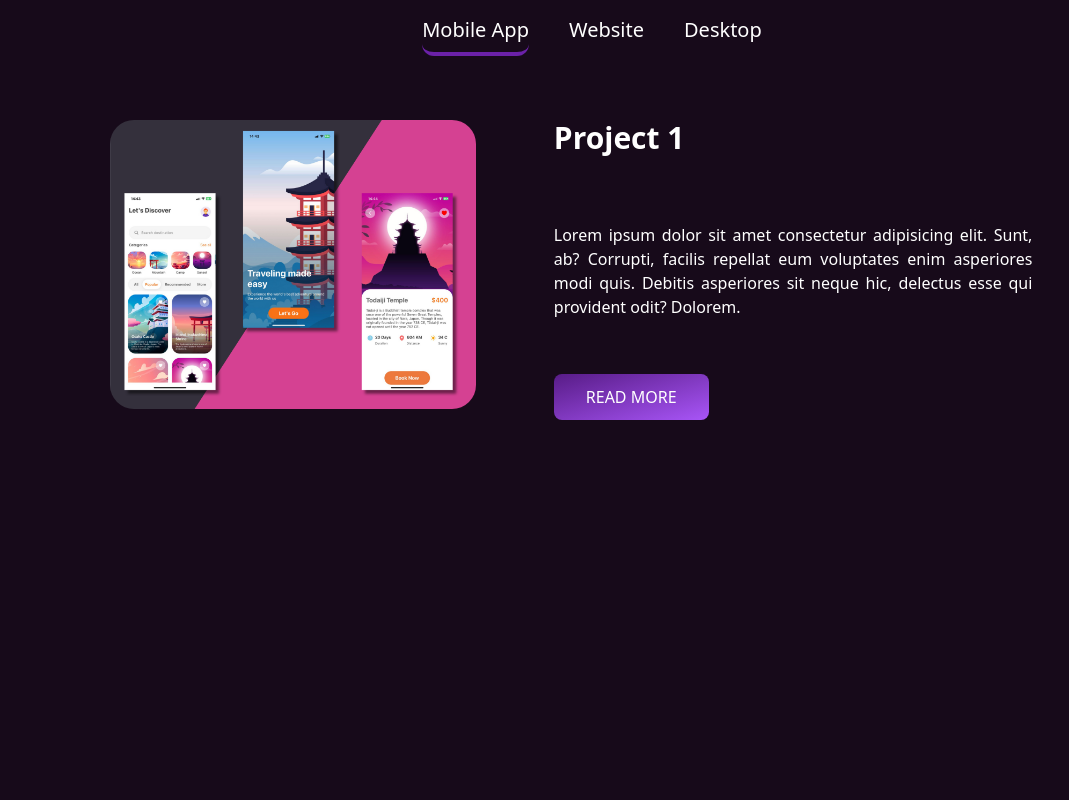
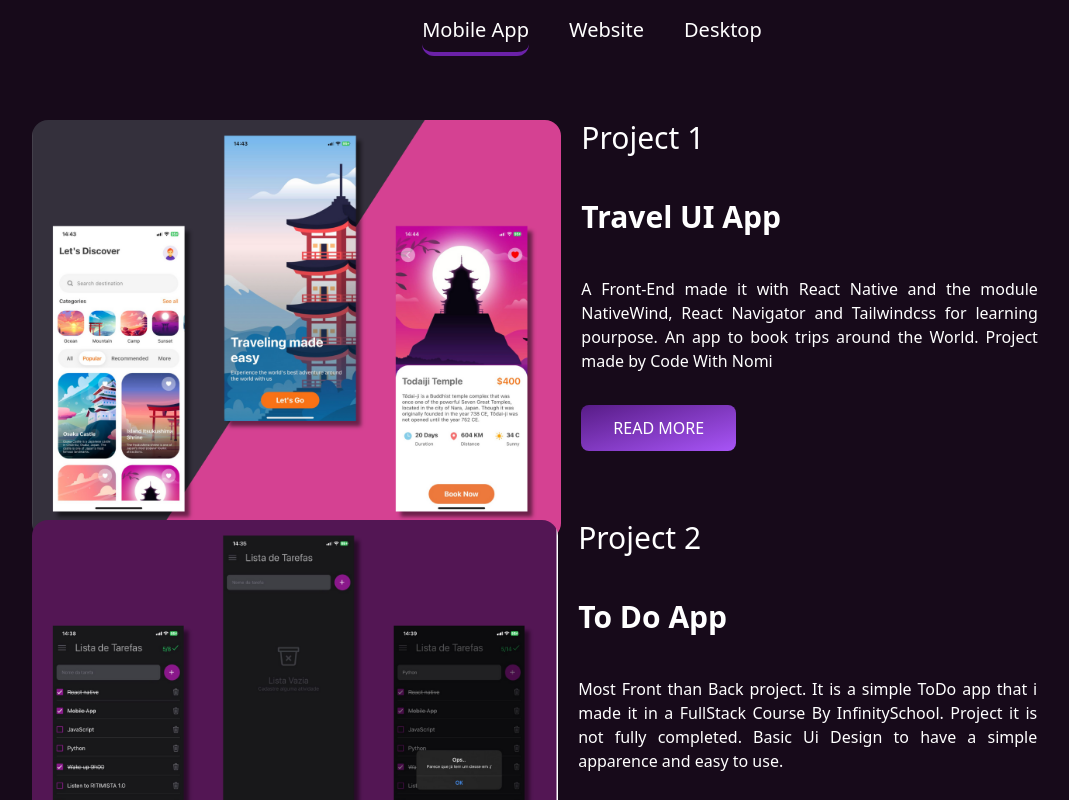
Before and after one commit to nicoryy/nicoryy.github.io, a React (Vite) app: page / in a window 1280 px wide. Shown: the part 1740-2540 px from the top of the page, without its empty margins (48-1117 px from the left). Built offline with nearby package versions, Linux system fonts and the light colour scheme.

Commit message:
GOT FIX IT !!!!

```diff
--- a/src/components/GotoBtn.jsx
+++ b/src/components/GotoBtn.jsx
@@ -3,7 +3,8 @@ import React from "react";
 const GotoBtn = (props) => {
   return (
     <a
-      href={`#${props.goto}`}
+      href={`${props.goto}`}
+      target="blank"
       className={`hover:text-purple-900 hover:from-purple-600
       hover:bg-purple-200 hover:to-purple-300
       duration-500 uppercase sm:py-3 sm:px-8
--- a/src/components/TabPortfolio.jsx
+++ b/src/components/TabPortfolio.jsx
@@ -2,14 +2,18 @@ import React, { useState } from "react";
 import pic from "../../assets/TravelUi App.png";
 import GotoBtn from "./GotoBtn";
 
+import { mobile } from "../projects";
+
 const TabPortfolio = () => {
   const [activeTab, setActiveTab] = useState(1);
+
+  console.log(mobile);
 
   const handleTab = (index) => {
     setActiveTab(index);
   };
   return (
-    <section className="h-[100vh] ">
+    <section className="min-h-[100vh] ">
       {/* selection tab */}
       <div className="mb-16">
         <ul className="flex gap-10 justify-center">
@@ -54,25 +58,30 @@ const TabPortfolio = () => {
       </div>
 
       {/* content tab */}
-      <section className="flex">
-        <section className="grid place-items-center">
-          <img className="w-[70%] rounded-3xl" src={pic} alt="imgpic" />
-        </section>
+      <section className="flex flex-col gap-20">
+        {/* project component */}
+        {mobile.map((project) => (
+          <div className="flex gap-5  max-h-80">
+            <section className="grid place-items-center ">
+              <img
+                className=" rounded-2xl"
+                src={project.pic}
+                alt="imgpic"
+              />
+            </section>
 
-        <section className="flex flex-col text-left justify-between">
-          <span className="font-bold text-3xl">Project 1</span>
+            <section className="flex flex-col  text-left justify-between">
+              <span className="font-thin text-3xl">Project {project.id}</span>
+              <span className="font-bold text-3xl">{project.title}</span>
 
-          <span className="w-[80%] text-justify">
-            Lorem ipsum dolor sit amet consectetur adipisicing elit. Sunt, ab?
-            Corrupti, facilis repellat eum voluptates enim asperiores modi quis.
-            Debitis asperiores sit neque hic, delectus esse qui provident odit?
-            Dolorem.
-          </span>
+              <span className="w-[80%] text-justify">{project.desc}</span>
 
-          <span>
-            <GotoBtn>Read More</GotoBtn>
-          </span>
-        </section>
+              <span>
+                <GotoBtn goto={project.link}>Read More</GotoBtn>
+              </span>
+            </section>
+          </div>
+        ))}
       </section>
     </section>
   );
--- /dev/null
+++ b/src/projects.js
@@ -0,0 +1,24 @@
+import travel from "../assets/TravelUi App.png";
+import todo from "../assets/ToDo React.png";
+import elchancho from "../assets/elChancho.png";
+
+export const mobile = [
+ {  id: 1,
+    pic: travel,
+    title: "Travel UI App",
+    desc: "A Front-End made it with React Native and the module NativeWind, React Navigator and Tailwindcss for learning pourpose. An app to book trips around the World. Project made by Code With Nomi ",
+    link:'https://github.com/nicoryy/TravelAppUi'
+  },
+  { id: 2,
+    pic: todo,
+    title: "To Do App",
+    desc: "Most Front than Back project. It is a simple ToDo app that i made it in a FullStack Course By InfinitySchool. Project it is not fully completed. Basic Ui Design to have a simple apparence and easy to use.",
+    link:'https://github.com/nicoryy/To-do-List-React-Native'
+  },
+  { id: 3,
+    pic: elchancho,
+    title: "ElChancho Cumim App",
+    desc: "An original ideia to make an app to take orders of costumers for Waitress helper that hasn't the Order Machine. The main purpose was that it makes it easier to receive orders on busy days, where writing on paper would take a lot of time for larger orders. Unfortunally it isn't fully completed because i've been fired. ",
+    link:'https://github.com/nicoryy/el_chancho_menu'
+  },
+]
```
